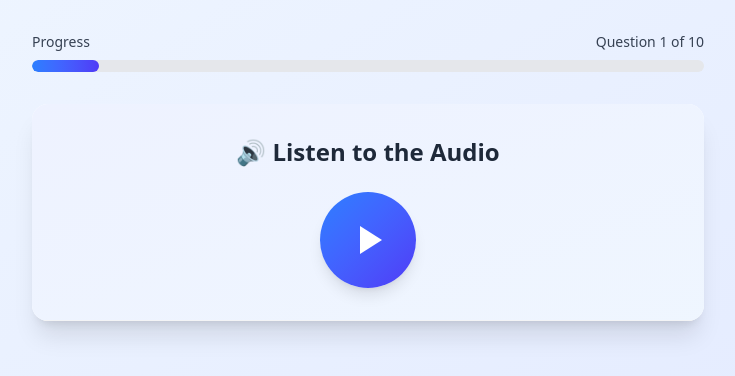
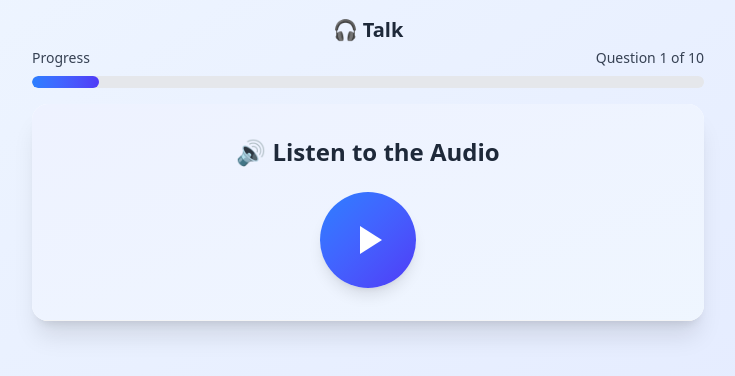
Before and after one commit to joshuafolkken/talk-svelte, a SvelteKit app: page / in a window 1280 px wide. Shown: the top 376 px of the page, without its empty margins (272-1007 px from the left). Built offline with nearby package versions, Linux system fonts and the light colour scheme.

Commit message:
game screen #27

```diff
--- a/src/routes/+page.svelte
+++ b/src/routes/+page.svelte
@@ -13,10 +13,11 @@
 	}
 </script>
 
-<div class="min-h-screen bg-gradient-to-br from-blue-50 to-indigo-100 px-4 py-8">
+<div class="min-h-screen bg-gradient-to-br from-blue-50 to-indigo-100 px-4 py-4">
 	<div class="mx-auto max-w-2xl">
+		<h1 class="mb-1 text-center text-xl font-bold text-gray-800">🎧 Talk</h1>
 		<!-- Progress Bar -->
-		<div class="mb-8">
+		<div class="mb-4">
 			<div class="mb-2 flex items-center justify-between text-sm font-medium text-gray-700">
 				<span>Progress</span>
 				<span>Question {current_question} of {total_questions}</span>
--- a/src/routes/chatgpt/+page.svelte
+++ b/src/routes/chatgpt/+page.svelte
@@ -115,7 +115,7 @@
 				<div
 					class="h-full rounded-full bg-gradient-to-r from-blue-500 to-indigo-600 transition-all duration-300"
 					style="width: {(currentQuestion / totalQuestions) * 100}%"
-				/>
+				></div>
 			</div>
 		</div>
 
@@ -142,7 +142,7 @@
 					bind:this={audioElement}
 					src={questionData.audioUrl}
 					onended={() => (isPlaying = false)}
-				/>
+				></audio>
 			</div>
 
 			<!-- Transcript Section -->
```
